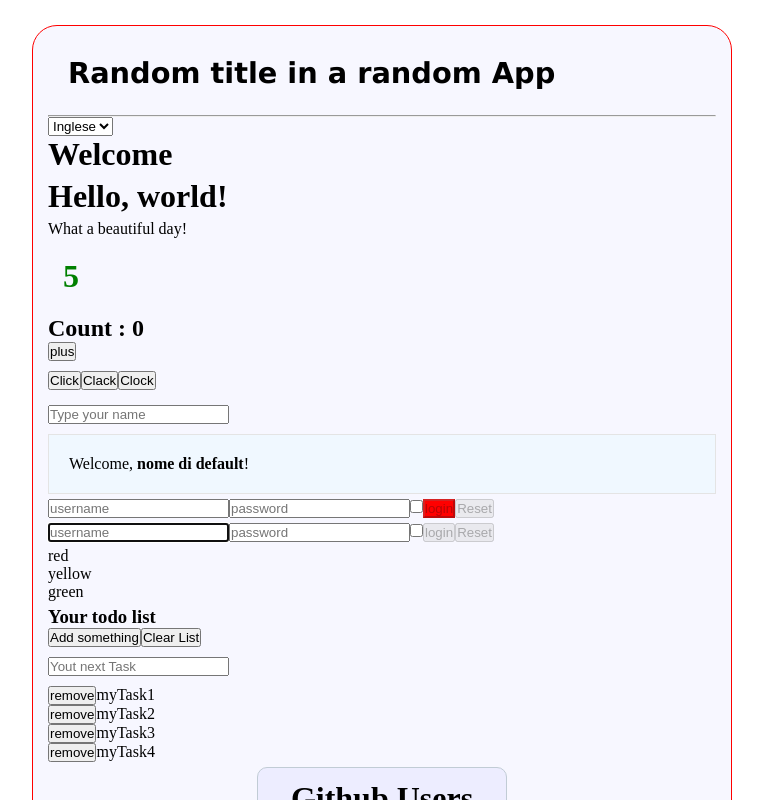
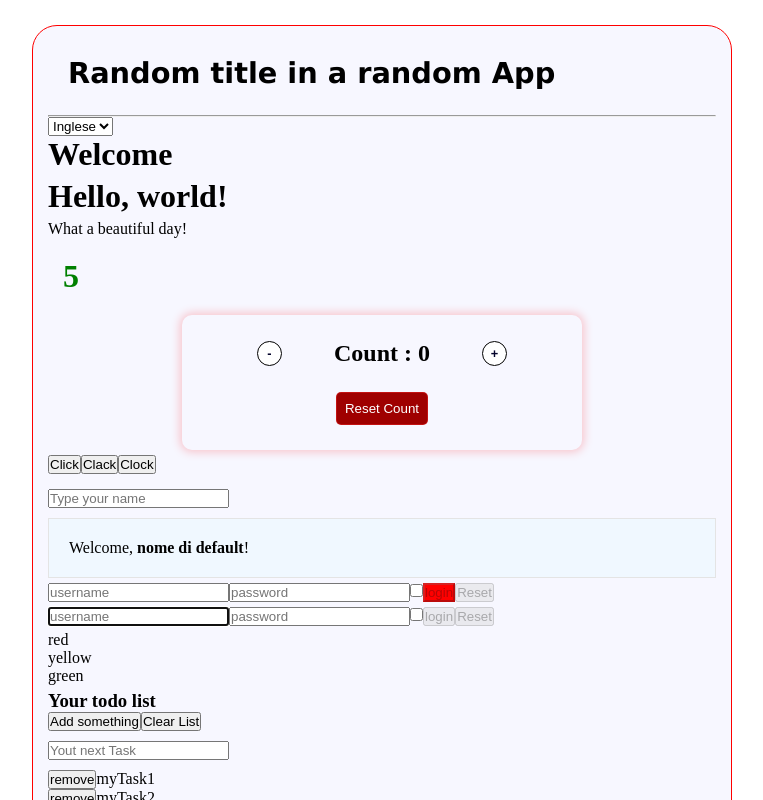
Before and after one commit to AlessandroOnnis/react-exercises, a React (Create React App) app: page / in a window 1280 px wide. Shown: the top 800 px of the page, without its empty margins (258-1021 px from the left). Built offline with nearby package versions, Linux system fonts and the light colour scheme.

Commit message:
custom-hooks-01

```diff
--- a/src/components/clickCounter.js
+++ b/src/components/clickCounter.js
@@ -1,21 +1,18 @@
-import React, { useEffect, useState } from "react";
 import { GeneralButton } from "./generalButton";
+import { useCounter } from "./useCounter";
 
-export function ClickCounter(props, {startAmount = 0}){
-    const [amount, setAmount] = useState(startAmount)
-
-    useEffect(()=>{
-        props.onCounterChange(amount)
-    },[amount, props])
-
-    function userInteraction(){
-        setAmount(amount => amount +1 )
-    }
-
+export function ClickCounter({startAmount = 0}){
+    const {amount, increment, decrement, reset} = useCounter(startAmount)
     return(
-        <div>
-            <h2>Count : {amount}</h2>
-            <GeneralButton name="plus" evento={userInteraction}/>
+        <div className="clickCounter">
+            <div className="clicksCounter">
+                <GeneralButton className="buttonO" name="-" evento={decrement}/>
+                <h2>Count : {amount}</h2>
+                <GeneralButton className="buttonO" name="+" evento={increment}/>
+            </div>
+            <div>
+                <GeneralButton className="buttonR" name="Reset Count" evento={reset}/>
+            </div>
         </div>
     )
 }
--- /dev/null
+++ b/src/components/useCounter.js
@@ -0,0 +1,22 @@
+import { useState } from "react";
+
+export function useCounter(startAmount = 0){
+    const [amount, setAmount] = useState(startAmount)
+
+    function incremented(){
+        setAmount(amount => amount +1)
+    }
+    function decremented(){
+        setAmount(amount => amount -1)
+    }
+    function reset(){
+        setAmount(amount => amount *0)
+    }
+
+    return{
+        amount: amount,
+        increment: incremented,
+        decrement: decremented,
+        reset: reset
+    }
+}
--- a/src/index.css
+++ b/src/index.css
@@ -118,4 +118,42 @@ body{
     width: 45%;
     margin: 2%;
 }
-/*styling basic non necessario*/
+.clickCounter{
+    display: flex;
+    flex-direction: column;
+    justify-content: center;
+    align-items: center;
+    margin: auto;
+    gap: 10px;
+    width: 400px;
+    padding: 25px;
+    border-radius: 10px;
+    box-shadow: 0px 0px 10px 2px rgba(255, 0, 0, 0.213);
+}
+.clicksCounter{
+    display: flex;
+    align-items: center;
+    justify-content: space-between;
+    gap: 25px;
+    width: 250px;
+}
+.buttonO{
+    font-size: 0.8rem;
+    font-weight: bold;
+    text-align: center;
+    background-color: white;
+    border-radius: 15px;
+    border: 0.2px solid black;
+    color: rgb(3, 3, 43);
+    padding: 4px;
+    width: 25px;
+    height: 25px;
+}
+.buttonR{
+    margin-top: 15px;
+    background-color: rgb(159, 0, 0);
+    border-radius: 5px;
+    padding: 8px;
+    border: 0.2px solid rgba(255, 49, 49, 0.373);
+    color: white;
+}
```
Also changed, not shown: src/App.js (+0 -14 lines), src/components/GithubUserList.js (+0 -19 lines).
